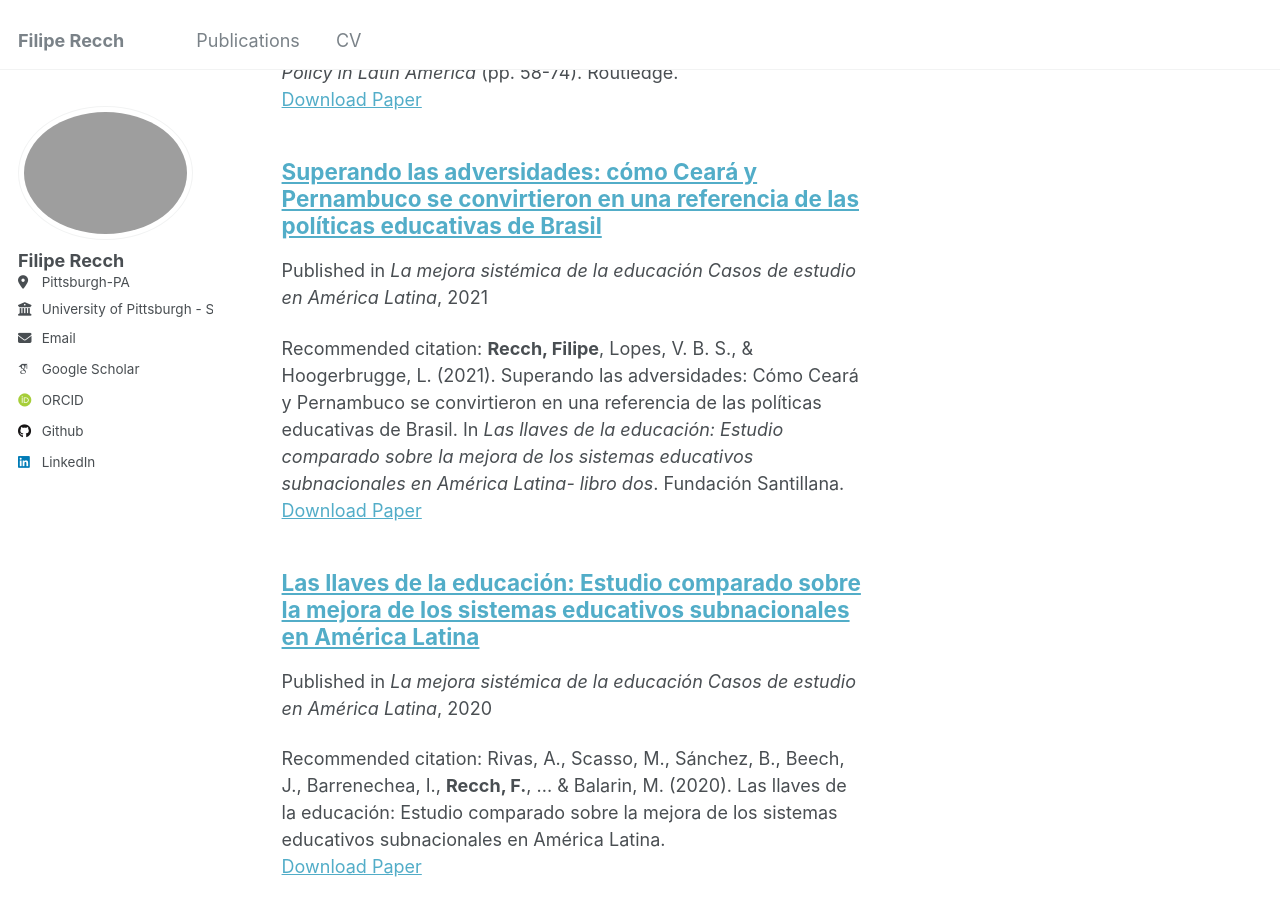
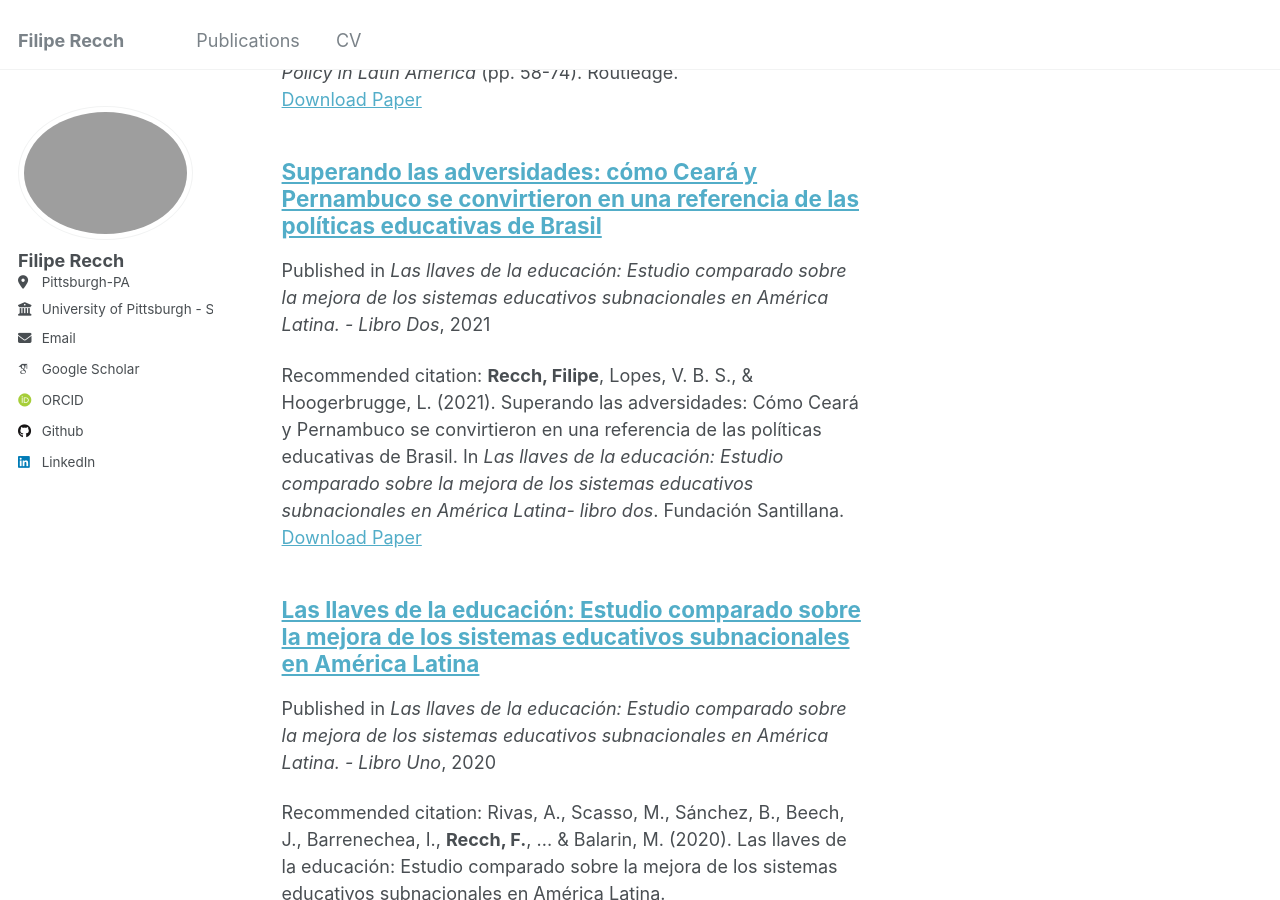
Before and after one commit to filiperecch/filiperecch.github.io, a Jekyll site: the page built from _pages/publications.html, in a window 1280 px wide and 900 px high, scrolled down 1864 px. Built offline with Jekyll 4.4.1, drawn with Linux system fonts in a browser that asks for light colours; some web fonts are replaced.

Commit message:
fixing book names

```diff
--- a/_publications/2021-01-01-llaves-libro1.md
+++ b/_publications/2020-01-01-llaves-libro1.md
@@ -2,10 +2,10 @@
 title: "Las llaves de la educación: Estudio comparado sobre la mejora de los sistemas educativos subnacionales en América Latina"
 collection: publications
 category: book_chapters
-permalink: /publication/2023-llaves-libro1
+permalink: /publication/2020-llaves-libro1
 excerpt:
 date: 2020-01-01
-venue: 'La mejora sistémica de la educación Casos de estudio en América Latina'
+venue: 'Las llaves de la educación: Estudio comparado sobre la mejora de los sistemas educativos subnacionales en América Latina. - Libro Uno'
 slidesurl:
 paperurl: 'https://www.fundacionsantillana.com/wp-content/uploads/2020/11/Las_llaves_de_la_educacion-v4.pdf'
 citation: 'Rivas, A., Scasso, M., Sánchez, B., Beech, J., Barrenechea, I., <b>Recch, F.</b>, ... & Balarin, M. (2020). Las llaves de la educación: Estudio comparado sobre la mejora de los sistemas educativos subnacionales en América Latina.'
--- a/_publications/2021-01-01-CE-PE.md
+++ b/_publications/2021-01-01-CE-PE.md
@@ -2,10 +2,10 @@
 title: "Superando las adversidades: cómo Ceará y Pernambuco se convirtieron en una referencia de las políticas educativas de Brasil"
 collection: publications
 category: book_chapters
-permalink: /publication/2023-01-01-CE-PE
+permalink: /publication/2021-01-01-CE-PE
 excerpt:
 date: 2021-01-01
-venue: 'La mejora sistémica de la educación Casos de estudio en América Latina'
+venue: 'Las llaves de la educación: Estudio comparado sobre la mejora de los sistemas educativos subnacionales en América Latina. - Libro Dos'
 slidesurl:
 paperurl: 'https://www.fundacionsantillana.com/publicacao/la-mejora-sistemica-de-la-educacion-casos-de-estudio-en-america-latina/'
 citation: '<b>Recch, Filipe</b>, Lopes, V. B. S., & Hoogerbrugge, L. (2021). Superando las adversidades: Cómo Ceará y Pernambuco se convirtieron en una referencia de las políticas educativas de Brasil. In <i>Las llaves de la educación: Estudio comparado sobre la mejora de los sistemas educativos subnacionales en América Latina- libro dos</i>. Fundación Santillana.'
```
